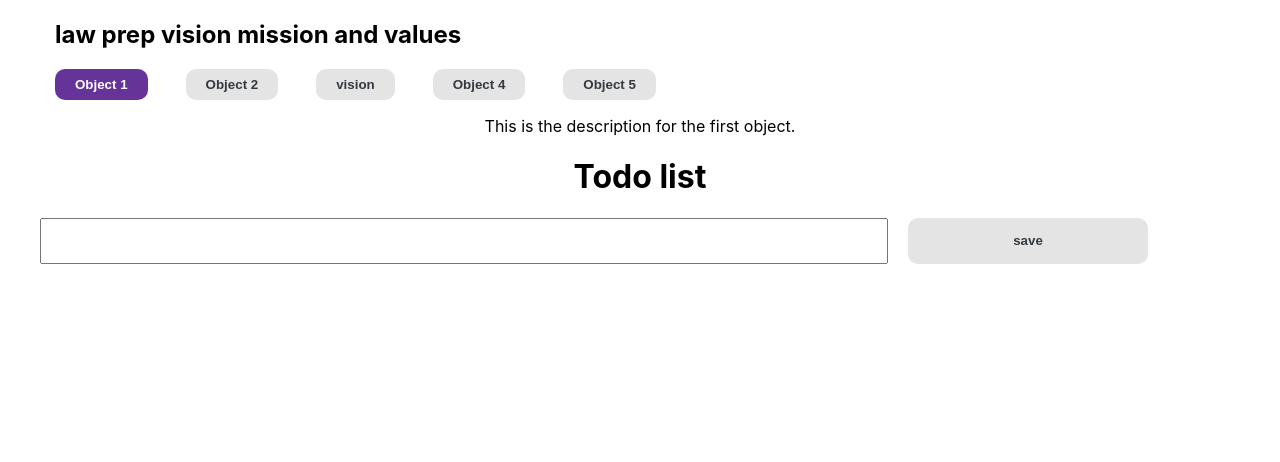
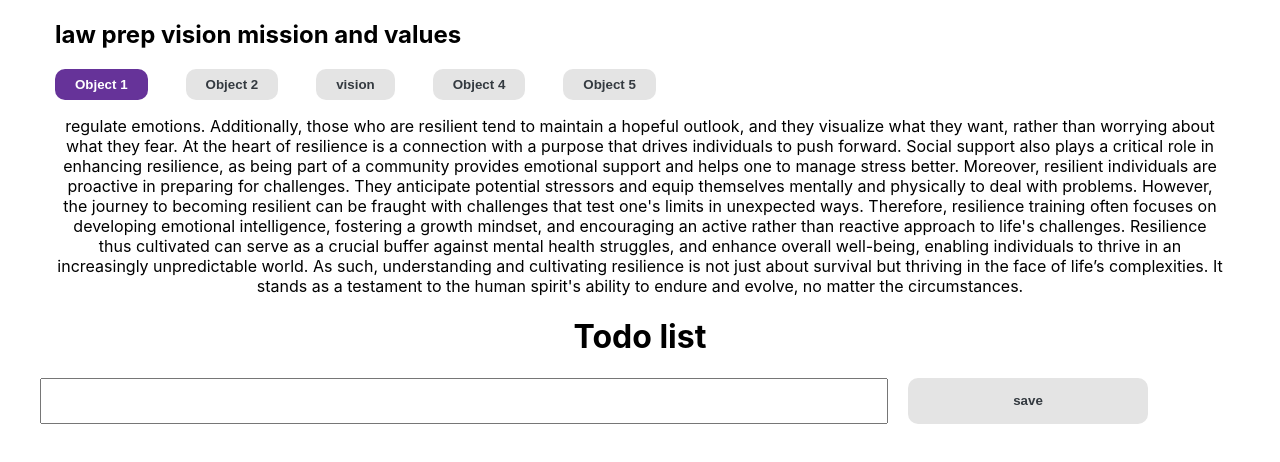
Before and after one commit to Sibtain-Iqbal/todolist, a React (Create React App) app: page / in a window 1280 px wide. Shown: the top 462 px of the page. Built offline with nearby package versions, Linux system fonts and the light colour scheme.

Commit message:
tabsshow

```diff
--- a/src/App.js
+++ b/src/App.js
@@ -2,6 +2,7 @@
 import './App.css';
 import { useState } from "react";
 import { tabs } from './data/tabs';
+import { tab } from '@testing-library/user-event/dist/tab';
 
 function App() {
 
@@ -50,7 +51,12 @@ function App() {
   const [tabsshow,settabsshow] =useState(tabs[0])
 
 
+let changedata=(index)=>{
+  setactivetabs(index)
+  settabsshow(tabs[index])
 
+
+}
 
   return (
     <div className="App">
@@ -59,11 +65,10 @@ function App() {
         <h2 style={{ textAlign: 'left' }} >law prep vision mission and values</h2>
 
         <ul>
-
           {tabs.map((tabsitems,index)=>{
             return(
               <li>
-                <button className={activetabs ==index ? 'activebutton' : ''}>{tabsitems.title}</button>
+                <button onClick={()=>changedata(index)} className={activetabs ==index ? 'activebutton' : ''}>{tabsitems.title}</button>
               </li>
             )
           })}
--- a/src/data/tabs.jsx
+++ b/src/data/tabs.jsx
@@ -1,22 +1,22 @@
 export const tabs = [
     {
       "title": "Object 1",
-      "description": "This is the description for the first object."
+      "description": " regulate emotions. Additionally, those who are resilient tend to maintain a hopeful outlook, and they visualize what they want, rather than worrying about what they fear. At the heart of resilience is a connection with a purpose that drives individuals to push forward. Social support also plays a critical role in enhancing resilience, as being part of a community provides emotional support and helps one to manage stress better. Moreover, resilient individuals are proactive in preparing for challenges. They anticipate potential stressors and equip themselves mentally and physically to deal with problems. However, the journey to becoming resilient can be fraught with challenges that test one's limits in unexpected ways. Therefore, resilience training often focuses on developing emotional intelligence, fostering a growth mindset, and encouraging an active rather than reactive approach to life's challenges. Resilience thus cultivated can serve as a crucial buffer against mental health struggles, and enhance overall well-being, enabling individuals to thrive in an increasingly unpredictable world. As such, understanding and cultivating resilience is not just about survival but thriving in the face of life’s complexities. It stands as a testament to the human spirit's ability to endure and evolve, no matter the circumstances."
     },
     {
       "title": "Object 2",
-      "description": "This is the description for the second object."
+      "description": "Resilience is often described as the ability to bounce back from setbacks, adapt well to change, and keep going in the face of adversity. While the concept is universally acknowledged as a virtue, its application and development in individuals can vastly differ based on personal experiences, environments, and inherent personality traits. In times of crisis or stress, resilient individuals possess the fortitude to confrreover, resilient individuals are proactive in preparing for challenges. They anticipate potential stressors and equip themselves mentally and physically to deal with problems. However, the journey to becoming resilient can be fraught with challenges that test one's limits in unexpected ways. Therefore, resilience training often focuses on developing emotional intelligence, fostering a growth mindset, and encouraging an active rather than reactive approach to life's challenges. Resilience thus cultivated can serve as a crucial buffer against mental health struggles, and enhance overall well-being, enabling individuals to thrive in an increasingly unpredictable world. As such, understanding and cultivating resilience is not just about survival but thriving in the face of life’s complexities. It stands as a testament to the human spirit's ability to endure and evolve, no matter the circumstances."
     },
     {
       "title": "vision",
-      "description": "This is the description for the third object."
+    "description": "Resilience is often described as the ability to bounce back from setbacks, adapt well to change, and keep going in the face of adversity. While the concept is universally acknowledged as a virtue, its application and development in individuals can vastly differ based on personal eone to manage stress better. Moreover, resilient individuals are proactive in preparing for challenges. They anticipate potential stressors and equip themselves mentally and physically to deal with problems. However, the journey to becoming resilient can be fraught with challenges that test one's limits in unexpected ways. Therefore, resilience training often focuses on developing emotional intelligence, fostering a growth mindset, and encouraging an active rather than reactive approach to life's challenges. Resilience thus cultivated can serve as a crucial buffer against mental health struggles, and enhance overall well-being, enabling individuals to thrive in an increasingly unpredictable world. As such, understanding and cultivating resilience is not just about survival but thriving in the face of life’s complexities. It stands as a testament to the human spirit's ability to endure and evolve, no matter the circumstances."
     },
     {
       "title": "Object 4",
-      "description": "This is the description for the fourth object."
+      "description": "ions. Additionally, those who are resilient tend to maintain a hopeful outlook, and they visualize what they want, rather than worrying about what they fear. At the heart of resilience is a connection with a purpose that drives individuals to push forward. Social support also plays a critical role in enhancing resilience, as being part of a community provides emotional support and helps one to manage stress better. Moreover, resilient individuals are proactive in preparing for challenges. They anticipate potential stressors and equip themselves mentally and physically to deal with problems. However, the journey to becoming resilient can be fraught with challenges that test one's limits in unexpected ways. Therefore, resilience training often focuses on developing emotional intelligence, fostering a growth mindset, and encouraging an active rather than reactive approach to life's challenges. Resilience thus cultivated can serve as a crucial buffer against mental health struggles, and enhance overall well-being, enabling individuals to thrive in an increasingly unpredictable world. As such, understanding and cultivating resilience is not just about survival but thriving in the face of life’s complexities. It stands as a testament to the human spirit's ability to endure and evolve, no matter the circumstances."
     },
     {
       "title": "Object 5",
-      "description": "This is the description for the fifth object."
+    "description": "Resilience is often described as the ability to bounce back from setbacks, adapt well to change, and keep going in the face of adversity. While the concept is universally acknowledged as a virtue, its application and development in individuals can vastly differ based on personal experiences, environments, and inherent personality traits. In times of crisis or stress, resilient individuals possess the fortitude to confront their problems head-on, rather than avoiding them. This resilience isn't a trait that people either have or do not have; it involves behaviors, thoughts, and actions that can be learned and developed in anyone. The essence of resilience lies in a positive attitude, optimism, and the ability to regulate emotions. Additionally, those who are resilient tend to maintain a hopeful outlook, and they visualize what they want, rather than worrying about what they fear. At the heart of resilience is a connection with a purpose that drives individuals to push forward. Social support also plays a critical role in enhancing resilience, as being part of a community provides emotional support and helps one to manage stress better. Moreover, resilient individuals are proactive in preparing for rit's ability to endure and evolve, no matter the circumstances."
     }
   ]
```
